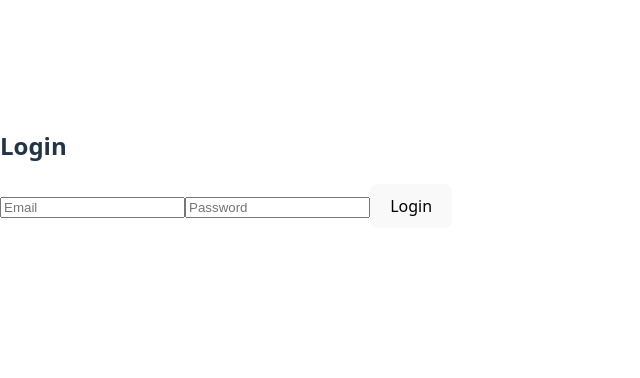
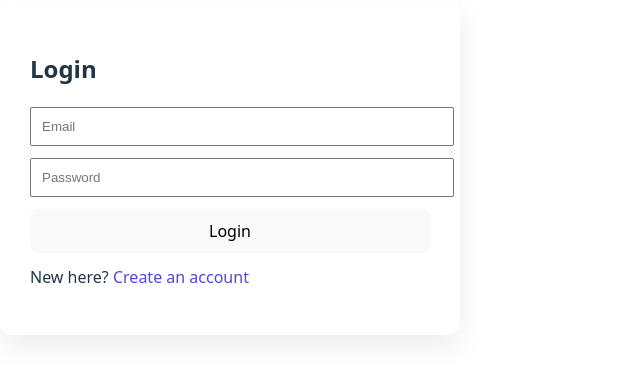
Before and after one commit to aarushi2810/automated-job-application-tracker, a React (Vite) app in the folder dashboard/: page /login in a window 1280 px wide. Shown: the part 232-610 px from the top of the page, without its empty margins (0-640 px from the left). Built offline with nearby package versions, Linux system fonts and the light colour scheme.

Commit message:
Enhance Login component with registration link and styles
Added a link to the registration page and improved error message styling.

```diff
--- a/dashboard/src/pages/Login.jsx
+++ b/dashboard/src/pages/Login.jsx
@@ -1,5 +1,5 @@
 import { useState } from "react";
-import { useNavigate } from "react-router-dom";
+import { useNavigate, Link } from "react-router-dom";
 import api from "../api/axios";
 
 export default function Login() {
@@ -23,21 +23,37 @@ export default function Login() {
   };
 
   return (
-    <div>
+    <div className="auth-container">
       <h2>Login</h2>
-      {error && <p style={{ color: "red" }}>{error}</p>}
+
+      {error && <p className="error">{error}</p>}
+
       <input
+        className="input"
         placeholder="Email"
         value={email}
         onChange={(e) => setEmail(e.target.value)}
       />
+
       <input
+        className="input"
         type="password"
         placeholder="Password"
         value={password}
         onChange={(e) => setPassword(e.target.value)}
       />
-      <button onClick={handleLogin}>Login</button>
+
+      <button className="btn" onClick={handleLogin}>
+        Login
+      </button>
+
+
+      <p style={{ marginTop: "12px" }}>
+        New here?{" "}
+        <Link to="/register" style={{ color: "#4f46e5" }}>
+          Create an account
+        </Link>
+      </p>
     </div>
   );
 }
```
